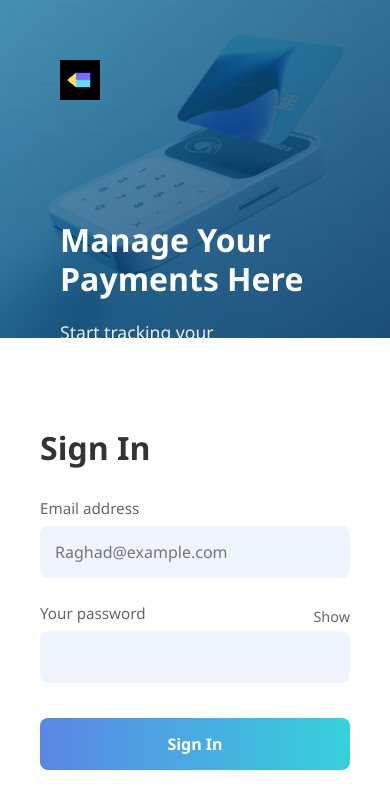
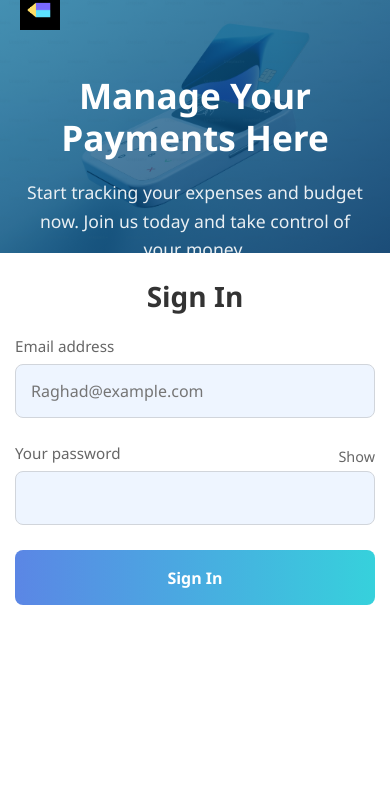
Before and after one commit to raghadhabib/Wallet, an Angular app: page /login in a window 390 px wide. Shown: the top 808 px of the page. Built offline with nearby package versions, Linux system fonts and the light colour scheme; a web font is replaced by a local one.

Commit message:
responsiveLogin-sideBar-table

```diff
--- a/src/app/app.routes.ts
+++ b/src/app/app.routes.ts
@@ -18,7 +18,7 @@ export const routes: Routes = [
       { path: 'transactions', component: TransactionsComponent },
       { path: '', redirectTo: 'users', pathMatch: 'full' }, // fix this for vendor
       { path: 'vendors', component: VendorsWalletsComponent },
-     { path: 'users/profile/:id', component: UserProfileComponent },
+      { path: 'users/profile/:id', component: UserProfileComponent },
       { path: 'my-wallet', component: VendorsWalletsComponent, data: { role: 'vendor' } },
     ],
   },
--- a/src/app/layout/main-layout/main-layout.component.css
+++ b/src/app/layout/main-layout/main-layout.component.css
@@ -1,5 +1,6 @@
 .main-wrapper {
   display: flex;
+  width: 100%;
   height: 100vh;
   background-color: #fafbfc;
   overflow: hidden;
@@ -10,6 +11,7 @@
   display: flex;
   flex-direction: column;
   overflow: hidden;
+  transition: all 0.3s ease;
 }
 
 .main-content {
@@ -37,20 +39,59 @@
   background: #9ca3af;
 }
 
+/* Hide mobile header by default on Desktop */
+.mobile-top-bar {
+    display: none;
+    background: white;
+    padding: 15px 20px;
+    border-bottom: 1px solid #f0f0f0;
+    align-items: center;
+    gap: 15px;
+    position: sticky;
+    top: 0;
+    z-index: 1001;
+}
+
+.menu-btn {
+    background: none;
+    border: none;
+    cursor: pointer;
+    display: flex;
+    align-items: center;
+}
+
 @media (max-width: 768px) {
-  .main-wrapper {
-    flex-direction: column;
-  }
+    .mobile-top-bar {
+        display: flex; /* Only show on mobile */
+    }
 
-  .sidebar-container {
-    width: 100%;
-    min-width: auto;
-    height: auto;
-    border-right: none;
-    border-bottom: 1px solid #f0f0f0;
-  }
+    /* Ensure the sidebar moves on top of content */
+    app-sidebar {
+        position: fixed;
+        left: -250px;
+        top: 0;
+        height: 100vh;
+        z-index: 2000;
+        transition: left 0.3s ease-in-out;
+    }
 
-  .main-content {
-    padding: 20px;
-  }
+    app-sidebar.active {
+        left: 0;
+    }
 }
+
+@media (max-width: 768px) {
+    .main-wrapper {
+        flex-direction: column;
+    }
+
+    .main-content {
+        padding: 16px; /* Less padding on mobile */
+        width: 100vw;
+    }
+
+    /* Remove the fixed margin/width if you had any */
+    .content-wrapper {
+        margin-left: 0;
+    }
+}
--- a/src/app/layout/main-layout/main-layout.component.html
+++ b/src/app/layout/main-layout/main-layout.component.html
@@ -1,8 +1,14 @@
 <div class="main-wrapper">
+  <div class="mobile-top-bar">
+    <button class="menu-btn" (click)="toggleSidebar()">
+      <span class="material-icons">menu</span>
+    </button>
+    <span class="logo-text">Wallet</span>
+  </div>
 
-  <app-sidebar></app-sidebar>
+  <app-sidebar [class.active]="isSidebarVisible"></app-sidebar>
 
-  <div class="content-wrapper">
+  <div class="content-wrapper" (click)="isSidebarVisible = false">
     <div class="main-content">
       <router-outlet></router-outlet>
     </div>
--- a/src/app/layout/main-layout/main-layout.component.ts
+++ b/src/app/layout/main-layout/main-layout.component.ts
@@ -15,4 +15,9 @@ import { SidebarComponent } from '../sidebar/sidebar';
   styleUrls: ['./main-layout.component.css']
 })
 export class MainLayoutComponent {
+  isSidebarVisible = false;
+
+toggleSidebar() {
+  this.isSidebarVisible = !this.isSidebarVisible;
 }
+}
--- a/src/app/layout/sidebar/sidebar.css
+++ b/src/app/layout/sidebar/sidebar.css
@@ -9,6 +9,55 @@
     display: flex;
     flex-direction: column;
     height: 100%;
+    transition: width 0.3s cubic-bezier(0.4, 0, 0.2, 1);
+    position: relative;
+}
+.sidebar-container.collapsed {
+    width: 80px;
+    min-width: 80px;
+}
+
+.toggle-btn {
+    position: absolute;
+    right: -15px; /* Offset to float over the border */
+    top: 50px;
+    width: 30px;
+    height: 30px;
+    background-color: #4f46e5; /* Primary Blue */
+    color: white;
+    border: none;
+    border-radius: 50%;
+    display: flex;
+    align-items: center;
+    justify-content: center;
+    cursor: pointer;
+    z-index: 10;
+    box-shadow: 0 2px 5px rgba(0,0,0,0.2);
+}
+
+/* Logo Styling */
+.logo-icon-container {
+    width: 40px;
+    height: 40px;
+    display: flex;
+    align-items: center;
+    justify-content: center;
+}
+
+.sidebar-logo {
+    width: 100%;
+    height: auto;
+}
+
+/* Adjust nav items when collapsed */
+.collapsed .nav-item {
+    justify-content: center;
+    padding: 12px 0;
+}
+
+.collapsed .logo-section {
+    padding: 0 0 40px;
+    justify-content: center;
 }
 
 /* Logo Section */
@@ -102,3 +151,22 @@
 .logout-button .material-icons {
     font-size: 20px;
 }
+
+@media (max-width: 768px) {
+    .sidebar-container {
+        position: fixed;
+        left: -250px; /* Hide off-screen */
+        z-index: 1000;
+        transition: left 0.3s ease;
+        box-shadow: 2px 0 10px rgba(0,0,0,0.1);
+    }
+
+    /* When we add an 'open' class via JS/Angular */
+    .sidebar-container.active {
+        left: 0;
+    }
+
+    .logo-section {
+        padding-bottom: 20px;
+    }
+}
--- a/src/app/layout/sidebar/sidebar.html
+++ b/src/app/layout/sidebar/sidebar.html
@@ -1,25 +1,31 @@
-<div class="sidebar-container">
+<div class="sidebar-container" [class.collapsed]="isCollapsed">
+  <button class="toggle-btn" (click)="toggleSidebar()">
+    <span class="material-icons">{{ isCollapsed ? 'chevron_right' : 'chevron_left' }}</span>
+  </button>
 
   <div class="logo-section">
-    <span class="logo-text">Wallet</span>
+    <div class="logo-icon-container">
+      <img src="assets/images/wallet-logo.png" alt="Wallet Logo" class="sidebar-logo">
+    </div>
+    <span class="logo-text" *ngIf="!isCollapsed">Wallet</span>
   </div>
 
+
   <nav class="nav-menu">
-    <a
-      *ngFor="let item of navItems"
-      [routerLink]="item.route"
-      routerLinkActive="active-link"
-      class="nav-item"
-    >
+    <a *ngFor="let item of navItems"
+       [routerLink]="item.route"
+       routerLinkActive="active-link"
+       class="nav-item"
+       [title]="item.name">
       <span class="material-icons">{{ item.icon }}</span>
-      <span class="item-name">{{ item.name }}</span>
+      <span class="item-name" *ngIf="!isCollapsed">{{ item.name }}</span>
     </a>
   </nav>
 
   <div class="logout-section">
     <button (click)="onLogout()" class="logout-button">
       <span class="material-icons">logout</span>
-      <span>Logout</span>
+      <span class="item-name" *ngIf="!isCollapsed">Logout</span>
     </button>
   </div>
 </div>
--- a/src/app/layout/sidebar/sidebar.ts
+++ b/src/app/layout/sidebar/sidebar.ts
@@ -14,6 +14,10 @@ import { OnInit } from '@angular/core';
 
 export class SidebarComponent implements OnInit {
   isVendor: boolean = false;
+  isCollapsed: boolean = false;
+  toggleSidebar() {
+    this.isCollapsed = !this.isCollapsed;
+  }
 
    navItems = [
     { name: 'Users & Wallets', icon: 'person_outline', route: '/app/users' },
--- a/src/app/pages/login/login.component.css
+++ b/src/app/pages/login/login.component.css
@@ -115,6 +115,8 @@ label {
   color: #333;
   outline: none;
   transition: background 0.3s;
+  border: 1px solid #d1d5db; /* Added a subtle border for clarity */
+  font-size: 16px;
 }
 
 .custom-input:focus {
@@ -150,6 +152,10 @@ label {
   cursor: pointer;
   margin-top: 10px;
   transition: opacity 0.3s;
+  height: 55px; /* Fixed height for better touch target */
+  display: flex;
+  align-items: center;
+  justify-content: center;
 }
 
 .btn-signin:hover {
@@ -157,20 +163,76 @@ label {
 }
 
 /* --- responsive design --- */
+/* --- Optimized Responsive Design --- */
+
+/* For Tablets (1024px and below) */
+@media (max-width: 1024px) {
+    .content-text h1 {
+        font-size: 2.2rem; /* Shrink title slightly */
+    }
+    .overlay {
+        padding: 40px;
+    }
+}
+
+/* For Mobile Devices (768px and below) */
 @media (max-width: 768px) {
     .login-container {
         flex-direction: column;
+        height: auto; /* Allow scrolling on small screens */
+        min-height: 100vh;
     }
-  .left-panel, .right-panel {
+
+    .left-panel {
         width: 100%;
+        height: 30vh; /* Give more room to the form */
+        min-height: 250px;
+        display: block !important
     }
-  .left-panel {
-    height: 40vh;
+
+    .right-panel {
+        width: 100%;
+        height: auto;
+        padding: 40px 20px;
+        margin-top: -20px;
+    border-top-left-radius: 25px;
+    border-top-right-radius: 25px;
+    z-index: 10;
     }
-  .right-panel {
-    height: 60vh;
+
+    .overlay {
+        justify-content: center;
+        text-align: center;
+        padding: 20px;
     }
-  .content-text h1 {
-    font-size: 2rem;
+
+    .content-text {
+        margin-top: 20px;
+    }
+
+    .content-text p {
+        max-width: 100%; /* Use full width on mobile */
+        margin: 0 auto;
+    }
+
+    .form-wrapper {
+        max-width: 100%;
+    }
+
+    h2 {
+        text-align: center;
+        font-size: 1.75rem;
+        margin-bottom: 30px;
     }
 }
+
+/* For Very Small Screens (480px and below) */
+@media (max-width: 480px) {
+    .left-panel {
+        display: none; /* Optional: Hide the image on very small phones to focus on the form */
+    }
+
+    .right-panel {
+        padding: 30px 15px;
+    }
+}
--- a/src/app/pages/transactions/transactions/transactions.css
+++ b/src/app/pages/transactions/transactions/transactions.css
@@ -18,6 +18,10 @@
     border-radius: 12px;
     box-shadow: 0 1px 3px rgba(0, 0, 0, 0.05);
     border: 1px solid #f0f0f0;
+    overflow-x: auto;
+    -webkit-overflow-scrolling: touch;
+    display: block !important;
+    max-width: 100%;
 }
 
 .panel-title {
@@ -61,6 +65,8 @@
 /* --- Table Styling --- */
 .data-table {
     width: 100%;
+    min-width: 800px; /* Forces the table to maintain shape and scroll instead of squishing */
+    border-collapse: collapse;
 }
 
 .data-table th {
@@ -221,3 +227,26 @@
     color: #374151;
     font-size: 14px;
 }
+
+@media (max-width: 600px) {
+    .page-header h2 {
+        font-size: 1.4rem;
+    }
+
+    .tab-button {
+        padding: 10px 10px;
+        font-size: 0.85rem;
+        margin-right: 8px;
+    }
+
+    /* Hide less important columns on mobile to save space */
+    .mat-column-created_at, .mat-column-id {
+        display: none;
+    }
+}
+
+@media (max-width: 992px) {
+    .data-table {
+        min-width: 800px; /* Force minimum width to trigger scroll on tablets/phones */
+    }
+}
--- a/src/app/pages/vendors-wallets/vendors-wallets.css
+++ b/src/app/pages/vendors-wallets/vendors-wallets.css
@@ -188,7 +188,6 @@
 
 .balance-amount {
     color: #101828;
-    font-size: 20px;
     font-weight: 600;
 }
 
```
Lines whose indentation alone changed are shown as unchanged.
